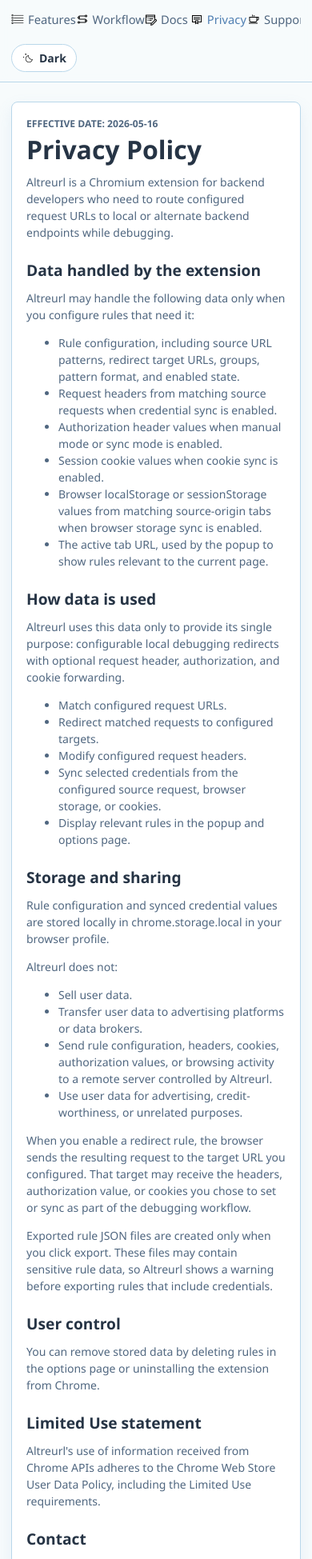
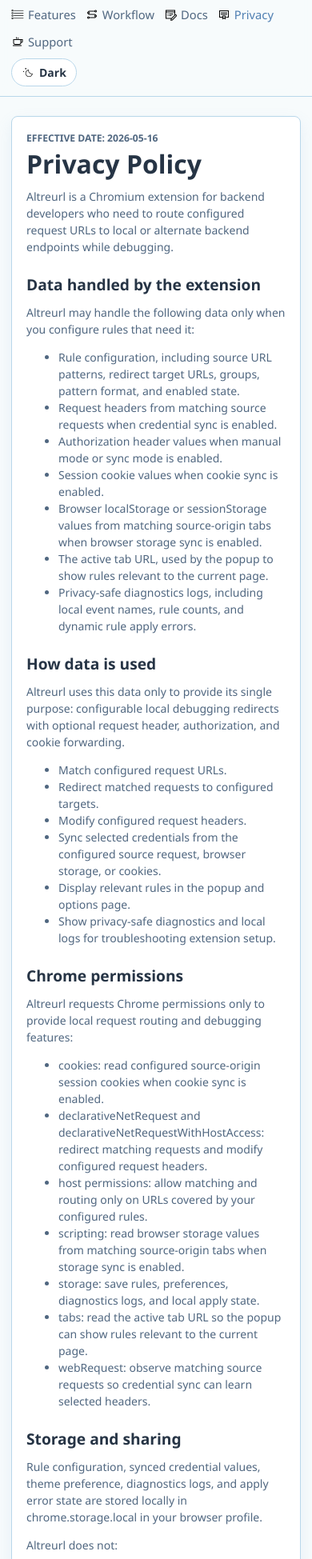
Before and after one commit to aryajava/altreurl, a plain HTML site: page privacy.html in a window 390 px wide. Shown: the part 51-2000 px from the top of the page at 80% size. Drawn offline with Linux system fonts and the light colour scheme.

Commit message:
docs: update website privacy and screenshots

```diff
--- a/privacy.html
+++ b/privacy.html
@@ -30,6 +30,7 @@
           <li>Session cookie values when cookie sync is enabled.</li>
           <li>Browser localStorage or sessionStorage values from matching source-origin tabs when browser storage sync is enabled.</li>
           <li>The active tab URL, used by the popup to show rules relevant to the current page.</li>
+          <li>Privacy-safe diagnostics logs, including local event names, rule counts, and dynamic rule apply errors.</li>
         </ul>
 
         <h2>How data is used</h2>
@@ -43,10 +44,26 @@
           <li>Modify configured request headers.</li>
           <li>Sync selected credentials from the configured source request, browser storage, or cookies.</li>
           <li>Display relevant rules in the popup and options page.</li>
+          <li>Show privacy-safe diagnostics and local logs for troubleshooting extension setup.</li>
+        </ul>
+
+        <h2>Chrome permissions</h2>
+        <p>Altreurl requests Chrome permissions only to provide local request routing and debugging features:</p>
+        <ul>
+          <li>cookies: read configured source-origin session cookies when cookie sync is enabled.</li>
+          <li>declarativeNetRequest and declarativeNetRequestWithHostAccess: redirect matching requests and modify configured request headers.</li>
+          <li>host permissions: allow matching and routing only on URLs covered by your configured rules.</li>
+          <li>scripting: read browser storage values from matching source-origin tabs when storage sync is enabled.</li>
+          <li>storage: save rules, preferences, diagnostics logs, and local apply state.</li>
+          <li>tabs: read the active tab URL so the popup can show rules relevant to the current page.</li>
+          <li>webRequest: observe matching source requests so credential sync can learn selected headers.</li>
         </ul>
 
         <h2>Storage and sharing</h2>
-        <p>Rule configuration and synced credential values are stored locally in chrome.storage.local in your browser profile.</p>
+        <p>
+          Rule configuration, synced credential values, theme preference, diagnostics logs, and apply error state
+          are stored locally in chrome.storage.local in your browser profile.
+        </p>
         <p>Altreurl does not:</p>
         <ul>
           <li>Sell user data.</li>
@@ -64,8 +81,23 @@
           rule data, so Altreurl shows a warning before exporting rules that include credentials.
         </p>
 
+        <h2>Remote code</h2>
+        <p>
+          Altreurl does not load or execute remote code. All executable code is packaged with the extension
+          and runs locally in the browser.
+        </p>
+
+        <h2>Retention</h2>
+        <p>
+          Rule configuration, diagnostics logs, synced credential values, and extension preferences remain in
+          your browser profile until you delete rules, clear extension data, or uninstall the extension.
+        </p>
+
         <h2>User control</h2>
-        <p>You can remove stored data by deleting rules in the options page or uninstalling the extension from Chrome.</p>
+        <p>
+          You can remove stored data by deleting rules, clearing diagnostics logs in the options page,
+          clearing extension site data, or uninstalling the extension from Chrome.
+        </p>
 
         <h2>Limited Use statement</h2>
         <p>
--- a/styles.css
+++ b/styles.css
@@ -447,8 +447,8 @@
   display: block;
   width: 100%;
   aspect-ratio: 16 / 9;
-  object-fit: cover;
-  object-position: top center;
+  object-fit: contain;
+  object-position: center;
   border: 1px solid var(--line);
   border-radius: 6px;
   background: var(--panel-soft);
@@ -781,12 +781,19 @@
     position: static;
     align-items: flex-start;
     flex-direction: column;
+    gap: 10px;
   }
 
-  nav {
+  .site-header nav {
     width: 100%;
-    overflow-x: auto;
-    padding-bottom: 4px;
+    max-width: 100%;
+    flex-wrap: wrap;
+    overflow-x: visible;
+    gap: 12px;
+  }
+
+  .site-header nav a {
+    flex: 0 0 auto;
   }
 
   .hero__content {
```
Also changed, not shown: index.html (+2 -6 lines), assets/screenshots/preview_menu_options_add-rule_sync_and_show-fillters.png (deleted).
